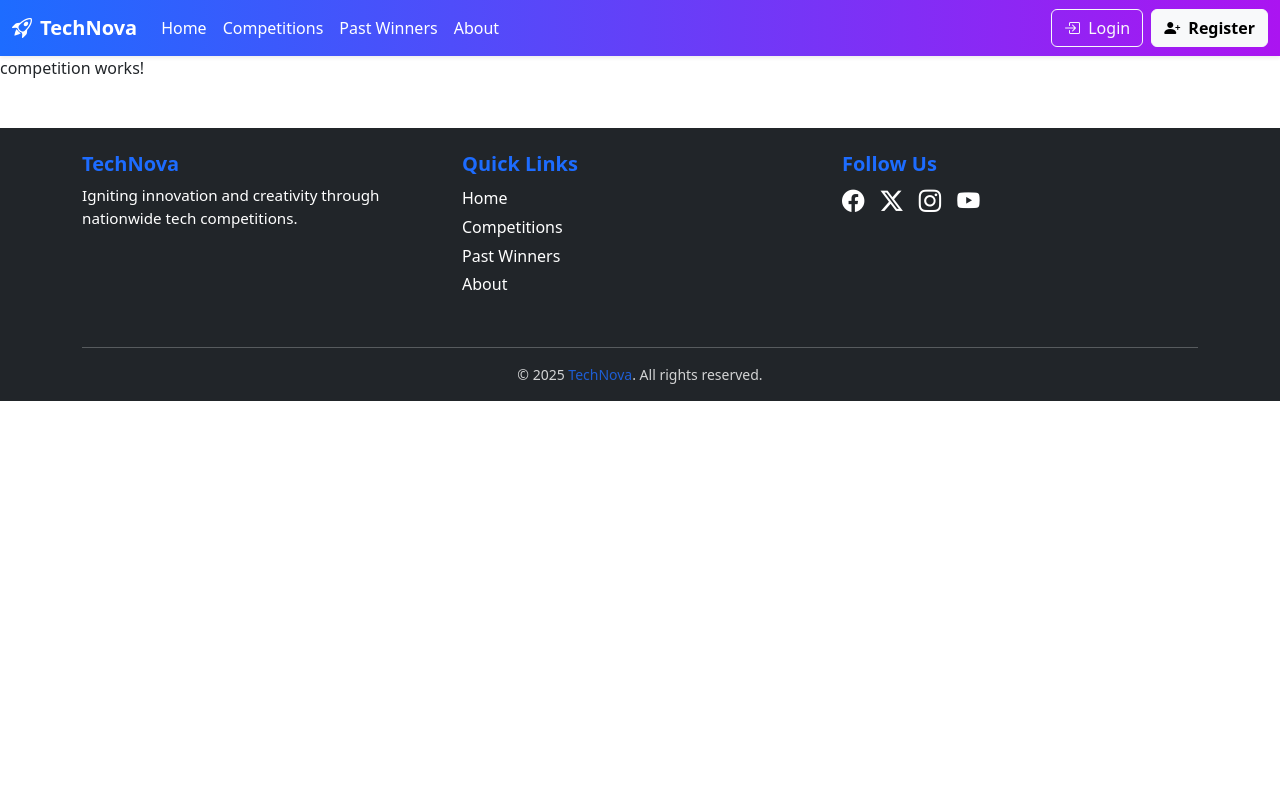
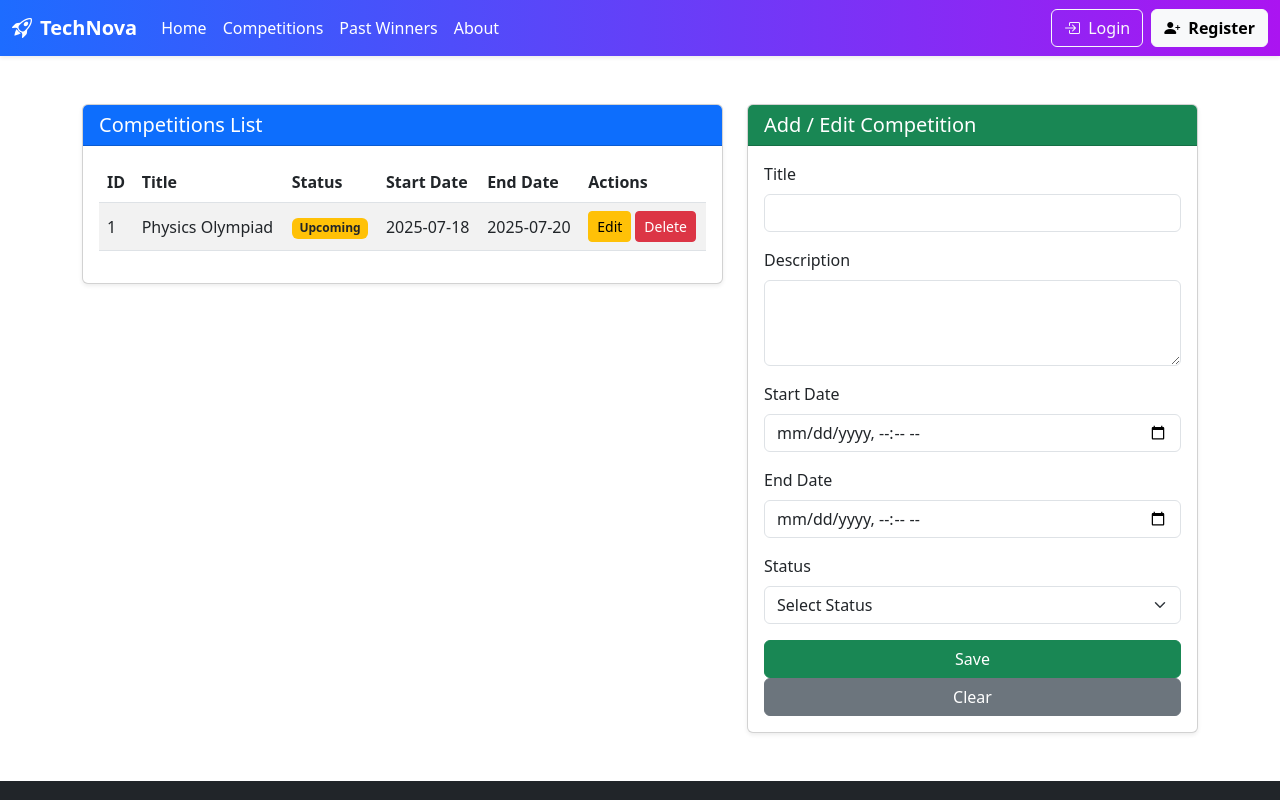
Before and after one commit to supuni97/college-project-competition-registration-app, an Angular app: page /competition in a window 1280 px wide. Shown: the top 800 px of the page. Built offline with nearby package versions, Linux system fonts and the light colour scheme.

Commit message:
Added competition ui

```diff
--- a/src/app/pages/competition/competition.component.html
+++ b/src/app/pages/competition/competition.component.html
@@ -1 +1,94 @@
-<p>competition works!</p>
+<link href="https://cdn.jsdelivr.net/npm/bootstrap@5.3.0/dist/css/bootstrap.min.css" rel="stylesheet">
+
+<div class="container my-5">
+  <div class="row g-4">
+
+    <!-- Table Section -->
+    <div class="col-md-7">
+      <div class="card shadow-sm">
+        <div class="card-header bg-primary text-white">
+          <h5 class="mb-0">Competitions List</h5>
+        </div>
+        <div class="card-body">
+          <table class="table table-striped align-middle">
+            <thead>
+              <tr>
+                <th>ID</th>
+                <th>Title</th>
+                <th>Status</th>
+                <th>Start Date</th>
+                <th>End Date</th>
+                <th>Actions</th>
+              </tr>
+            </thead>
+            <tbody id="competitionTableBody">
+              <!-- Example row -->
+              <tr>
+                <td>1</td>
+                <td>Physics Olympiad</td>
+                <td><span class="badge bg-warning text-dark">Upcoming</span></td>
+                <td>2025-07-18</td>
+                <td>2025-07-20</td>
+                <td>
+                  <button class="btn btn-sm btn-warning me-1">Edit</button>
+                  <button class="btn btn-sm btn-danger">Delete</button>
+                </td>
+              </tr>
+            </tbody>
+          </table>
+        </div>
+      </div>
+    </div>
+
+    <!-- Form Section -->
+    <div class="col-md-5">
+      <div class="card shadow-sm">
+        <div class="card-header bg-success text-white">
+          <h5 class="mb-0">Add / Edit Competition</h5>
+        </div>
+        <div class="card-body">
+          <form id="competitionForm">
+            <input type="hidden" class="form-control" id="competitionId">
+
+            <div class="mb-3">
+              <label for="title" class="form-label">Title</label>
+              <input type="text" class="form-control" id="title" required>
+            </div>
+
+            <div class="mb-3">
+              <label for="description" class="form-label">Description</label>
+              <textarea class="form-control" id="description" rows="3" required></textarea>
+            </div>
+
+            <div class="mb-3">
+              <label for="startDate" class="form-label">Start Date</label>
+              <input type="datetime-local" class="form-control" id="startDate" required>
+            </div>
+
+            <div class="mb-3">
+              <label for="endDate" class="form-label">End Date</label>
+              <input type="datetime-local" class="form-control" id="endDate" required>
+            </div>
+
+            <div class="mb-3">
+              <label for="status" class="form-label">Status</label>
+              <select class="form-select" id="status" required>
+                <option value="">Select Status</option>
+                <option value="Upcoming">Upcoming</option>
+                <option value="Ongoing">Ongoing</option>
+                <option value="Completed">Completed</option>
+              </select>
+            </div>
+
+            <div class="d-grid">
+              <button type="submit" class="btn btn-success">Save</button>
+              <button type="submit" class="btn btn-secondary">Clear</button>
+
+            </div>
+          </form>
+        </div>
+      </div>
+    </div>
+
+  </div>
+</div>
```
